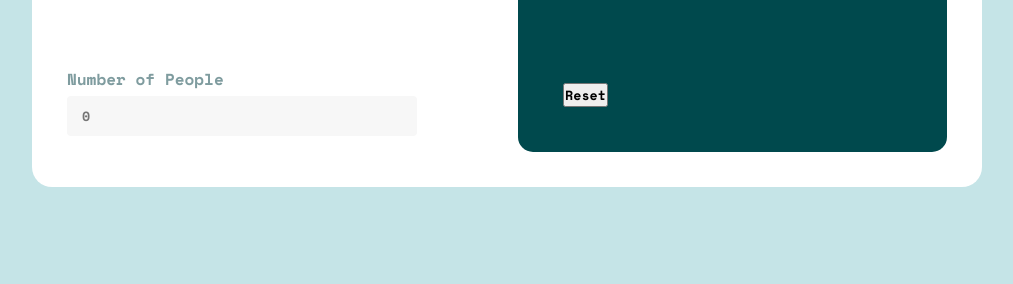
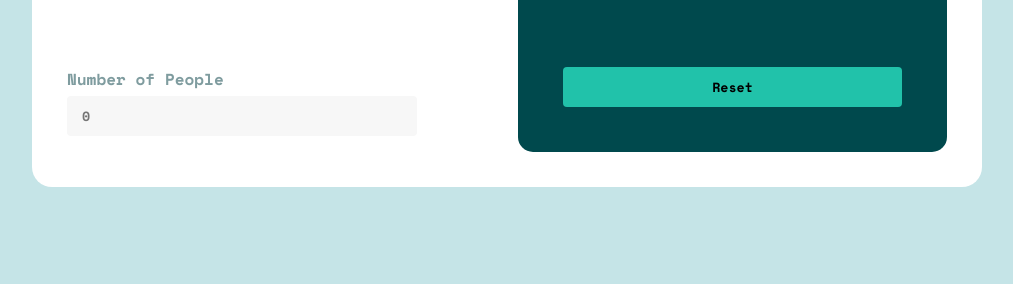
Before and after one commit to Yunis003/tip-calculator-app, a plain HTML site: page index.html in a window 1280 px wide. Shown: the part 516-800 px from the top of the page, without its empty margins (133-1146 px from the left). Drawn offline with nearby package versions, Linux system fonts and the light colour scheme.

Commit message:
final-of-the-desig

```diff
--- a/assets/style.css
+++ b/assets/style.css
@@ -66,8 +66,8 @@ body{
     border: none;
     background-color:  hsl(0, 0%, 97%);
 
-    &:active{
-        border: 1px solid hsl(185, 41%, 84%);
+    &:focus{
+        border: 1px solid #21c2aa;
     }
 }
 .about{
@@ -143,6 +143,24 @@ body{
     }
 }
 .priceTip, .priceTotal{
-    color:hsl(186, 14%, 43%);
+    color:#21c2aa;
     font-size: 40px;
 }
+.reset button{
+    width: 100%;
+    padding: 15px;
+    height: 40px;
+    border-radius: 4px;
+    border: none;
+    background-color: #21c2aa;
+    color: black;
+    display: flex;
+    justify-content: center;
+    align-items: center;
+    cursor: pointer;
+    transition: all 0.1 ease-in;
+    &:hover{
+        background-color: hsl(184, 14%, 56%);
+        color: var(--whiteBack)
+    };
+}
```
